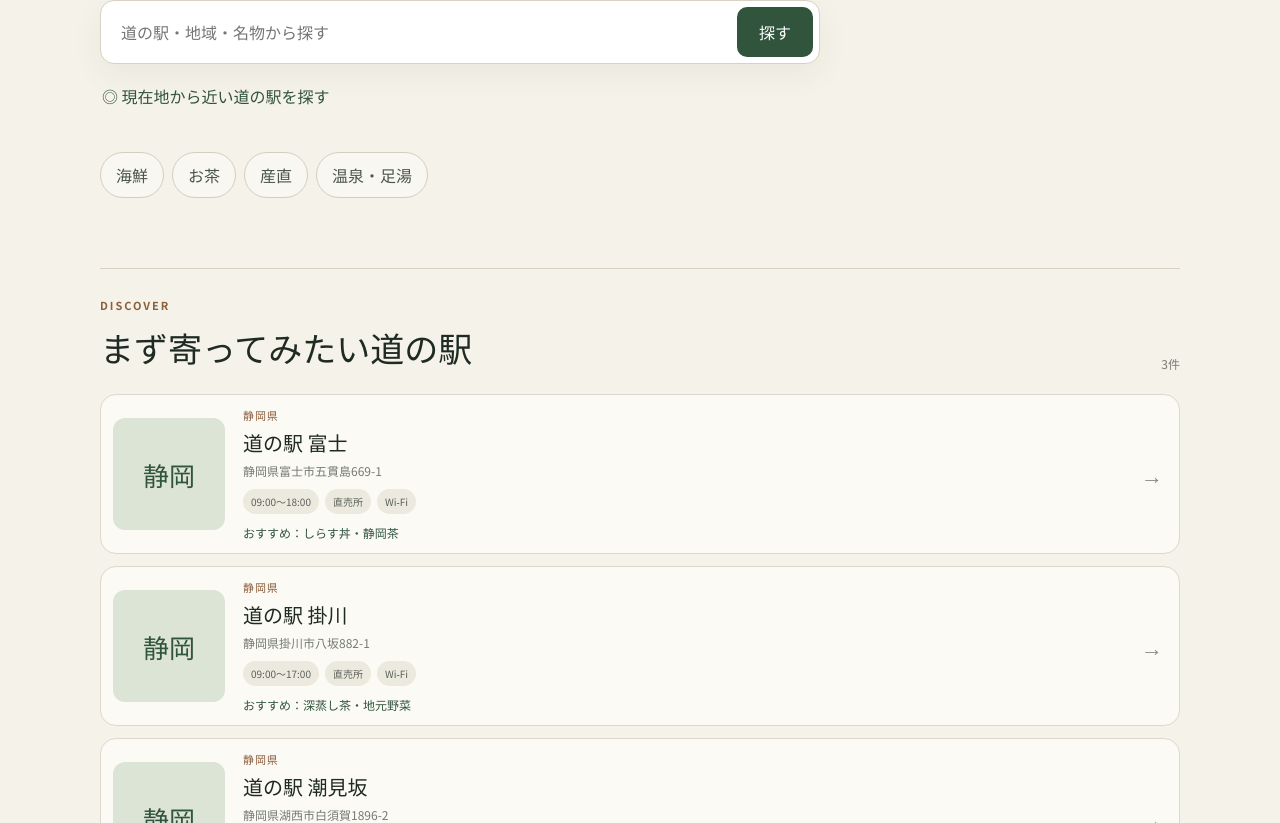
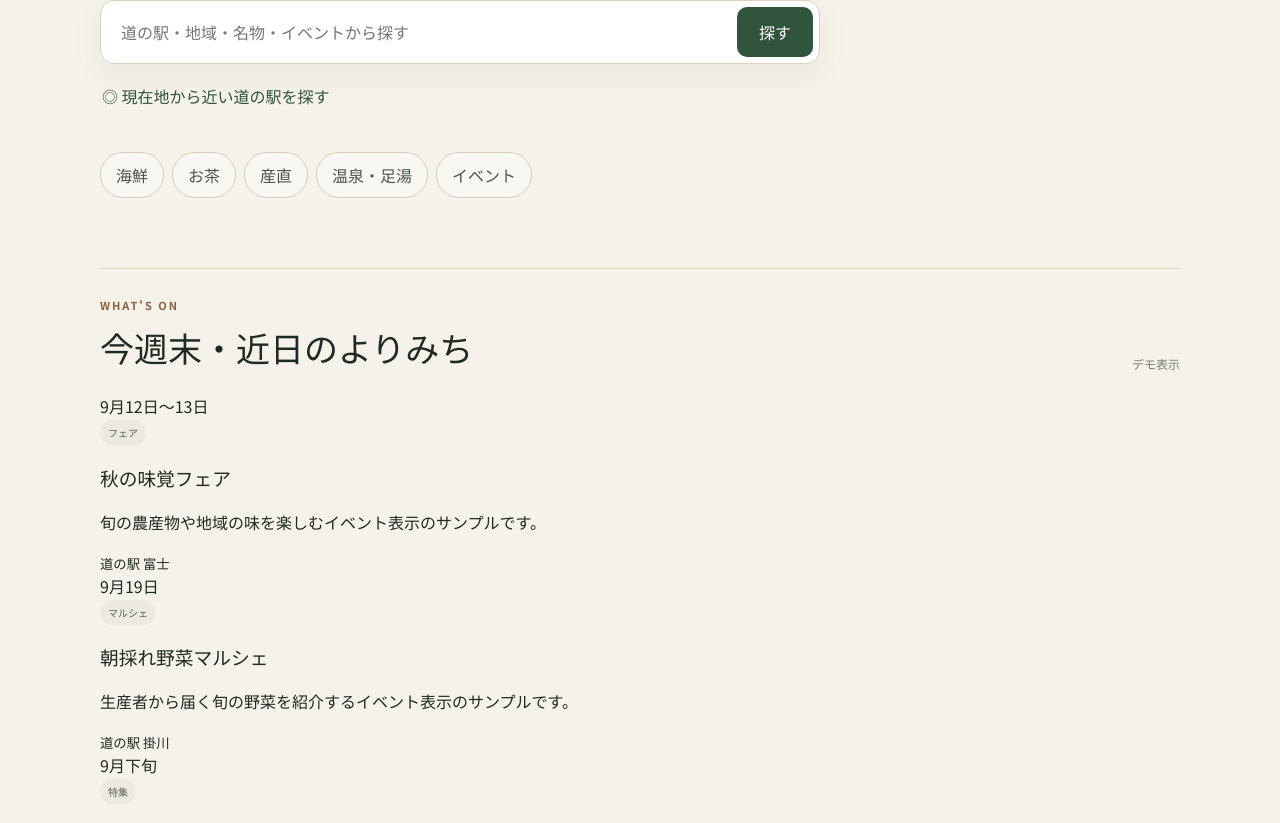
Before and after one commit to temmakawanaka/michinoeki, a Vue app in the folder web/: page / in a window 1280 px wide. Shown: the part 437-1260 px from the top of the page. Built offline with nearby package versions, Linux system fonts and the light colour scheme.

Commit message:
feat: add map and event sections to web MVP

```diff
--- a/web/src/App.vue
+++ b/web/src/App.vue
@@ -11,6 +11,7 @@ type StationSummary = {
   websiteUrl?: string | null;
   hasShop?: boolean;
   hasWifi?: boolean;
+  distanceKm?: number | null;
 };
 
 type Specialty = {
@@ -24,11 +25,23 @@ type Specialty = {
   officialUrl?: string | null;
 };
 
+type StationEvent = {
+  id: string;
+  title: string;
+  summary: string;
+  dateLabel: string;
+  category: string;
+  important?: boolean;
+  isDemo?: boolean;
+  officialUrl?: string | null;
+};
+
 type StationDetail = StationSummary & {
   latitude?: number | null;
   longitude?: number | null;
   parking?: { regularCars?: number | null; accessibleCars?: number | null; largeVehicles?: number | null } | null;
   specialties?: Specialty[];
+  events?: StationEvent[];
 };
 
 const query = ref("");
@@ -52,6 +65,9 @@ const demoStations: StationDetail[] = [
       { name: "しらす丼", category: "グルメ", description: "駿河湾のしらすを気軽に味わえる、ご当地らしい一品。", priceLabel: "価格は現地で確認", locationLabel: "食事処" },
       { name: "静岡茶", category: "特産品", description: "旅のお土産にも選びやすい静岡の定番。", seasonLabel: "通年", locationLabel: "売店" },
     ],
+    events: [
+      { id: "fuji-autumn", title: "秋の味覚フェア", summary: "旬の農産物や地域の味を楽しむイベント表示のサンプルです。", dateLabel: "9月12日〜13日", category: "フェア", isDemo: true },
+    ],
   },
   {
     slug: "kakegawa",
@@ -65,6 +81,9 @@ const demoStations: StationDetail[] = [
     specialties: [
       { name: "深蒸し茶", category: "特産品", description: "掛川らしいお茶を探したい人向け。", locationLabel: "直売所" },
       { name: "地元野菜", category: "農産物", description: "季節ごとの旬を見つける楽しさがあります。", seasonLabel: "季節により変動" },
+    ],
+    events: [
+      { id: "kakegawa-harvest", title: "朝採れ野菜マルシェ", summary: "生産者から届く旬の野菜を紹介するイベント表示のサンプルです。", dateLabel: "9月19日", category: "マルシェ", isDemo: true },
     ],
   },
   {
@@ -80,6 +99,9 @@ const demoStations: StationDetail[] = [
       { name: "しらす", category: "海鮮", description: "浜名湖・遠州エリアらしい海の味覚。", locationLabel: "売店・食事処" },
       { name: "足湯", category: "体験", description: "ドライブ休憩に立ち寄りやすい人気ポイント。" },
     ],
+    events: [
+      { id: "shiomizaka-sea", title: "海の恵み特集", summary: "地域の海産物をピックアップする企画表示のサンプルです。", dateLabel: "9月下旬", category: "特集", isDemo: true },
+    ],
   },
 ];
 
@@ -88,12 +110,37 @@ const filteredStations = computed(() => {
   const q = query.value.trim().toLowerCase();
   if (!q) return stations.value;
   return stations.value.filter((station) =>
-    [station.name, station.prefecture, station.address, ...(station.specialties ?? []).map((item) => item.name)]
+    [
+      station.name,
+      station.prefecture,
+      station.address,
+      ...(station.specialties ?? []).map((item) => item.name),
+      ...(station.events ?? []).map((event) => event.title),
+    ]
       .join(" ")
       .toLowerCase()
       .includes(q),
   );
 });
+
+const featuredEvents = computed(() =>
+  demoStations
+    .flatMap((station) => (station.events ?? []).map((event) => ({ station, event })))
+    .slice(0, 3),
+);
+
+function mapSearchUrl(station: StationDetail) {
+  return `https://www.google.com/maps/search/?api=1&query=${encodeURIComponent(`${station.name} ${station.address}`)}`;
+}
+
+function mapEmbedUrl(station: StationDetail) {
+  return `https://www.google.com/maps?q=${encodeURIComponent(`${station.name} ${station.address}`)}&output=embed`;
+}
+
+function searchByKeyword(keyword: string) {
+  query.value = keyword;
+  document.querySelector(".content-section")?.scrollIntoView({ behavior: "smooth" });
+}
 
 async function searchStations() {
   loading.value = true;
@@ -116,7 +163,13 @@ async function openStation(station: StationDetail) {
   try {
     const response = await fetch(`/api/stations/${encodeURIComponent(station.slug)}`);
     if (!response.ok) return;
-    selected.value = (await response.json()) as StationDetail;
+    const detail = (await response.json()) as StationDetail;
+    selected.value = {
+      ...station,
+      ...detail,
+      specialties: detail.specialties?.length ? detail.specialties : station.specialties,
+      events: detail.events?.length ? detail.events : station.events,
+    };
   } catch {
     // デモ表示を継続する。
   }
@@ -138,7 +191,7 @@ function findNearby() {
         if (data.items?.length) stations.value = data.items;
         locationMessage.value = data.items?.length ? "現在地に近い順で表示しています。" : "50km以内の道の駅が見つかりませんでした。";
       } catch {
-        locationMessage.value = "位置情報は取得できました。近隣検索APIをマージ後、このまま距離順表示に切り替わります。";
+        locationMessage.value = "位置情報は取得できました。公開版API接続後、このまま距離順表示に切り替わります。";
       } finally {
         loading.value = false;
       }
@@ -167,7 +220,7 @@ function findNearby() {
         <h1>次の休憩を、<br />旅の楽しみに。</h1>
         <p class="hero-copy">基本情報だけでなく、名物・特産品・イベントまで。道の駅を起点に、その土地らしさを探せるガイドです。</p>
         <form class="search-box" @submit.prevent="searchStations">
-          <input v-model="query" placeholder="道の駅・地域・名物から探す" aria-label="検索キーワード" />
+          <input v-model="query" placeholder="道の駅・地域・名物・イベントから探す" aria-label="検索キーワード" />
           <button type="submit">探す</button>
         </form>
         <button class="nearby-button" @click="findNearby">◎ 現在地から近い道の駅を探す</button>
@@ -175,10 +228,30 @@ function findNearby() {
       </section>
 
       <section class="quick-links" aria-label="目的から探す">
-        <button @click="query = '海鮮'">海鮮</button>
-        <button @click="query = 'お茶'">お茶</button>
-        <button @click="query = '野菜'">産直</button>
-        <button @click="query = '足湯'">温泉・足湯</button>
+        <button @click="searchByKeyword('海鮮')">海鮮</button>
+        <button @click="searchByKeyword('お茶')">お茶</button>
+        <button @click="searchByKeyword('野菜')">産直</button>
+        <button @click="searchByKeyword('足湯')">温泉・足湯</button>
+        <button @click="searchByKeyword('イベント')">イベント</button>
+      </section>
+
+      <section class="content-section event-feature-section">
+        <div class="section-heading">
+          <div><p class="eyebrow">WHAT'S ON</p><h2>今週末・近日のよりみち</h2></div>
+          <span class="demo-label">デモ表示</span>
+        </div>
+        <div class="event-feature-grid">
+          <article v-for="item in featuredEvents" :key="item.event.id" class="event-feature-card" @click="openStation(item.station)">
+            <div class="event-date">{{ item.event.dateLabel }}</div>
+            <div>
+              <span class="category">{{ item.event.category }}</span>
+              <h3>{{ item.event.title }}</h3>
+              <p>{{ item.event.summary }}</p>
+              <small>{{ item.station.name }}</small>
+            </div>
+          </article>
+        </div>
+        <p class="demo-note">※ 現在のイベントは画面確認用のサンプルです。次の段階で公式情報から取得するAPIへ接続します。</p>
       </section>
 
       <section class="content-section">
@@ -192,7 +265,10 @@ function findNearby() {
           <article v-for="station in filteredStations" :key="station.slug" class="station-card" @click="openStation(station)">
             <div class="station-visual"><span>{{ station.prefecture.replace(/[都道府県]$/, '') }}</span></div>
             <div class="station-card-body">
-              <p class="prefecture">{{ station.prefecture }}</p>
+              <div class="station-meta-line">
+                <p class="prefecture">{{ station.prefecture }}</p>
+                <span v-if="station.distanceKm != null" class="distance">現在地から約{{ station.distanceKm }}km</span>
+              </div>
               <h3>{{ station.name }}</h3>
               <p class="address">{{ station.address }}</p>
               <div class="tags">
@@ -216,6 +292,7 @@ function findNearby() {
         <p>{{ selected.address }}</p>
         <div class="detail-actions">
           <a v-if="selected.websiteUrl" :href="selected.websiteUrl" target="_blank" rel="noreferrer">公式サイト ↗</a>
+          <a :href="mapSearchUrl(selected)" target="_blank" rel="noreferrer" class="secondary-action">地図を開く ↗</a>
           <button>♡ 行きたい</button>
         </div>
       </section>
@@ -225,6 +302,23 @@ function findNearby() {
         <div><small>休館日</small><strong>{{ selected.closingDays ?? '公式情報を確認' }}</strong></div>
         <div><small>普通車</small><strong>{{ selected.parking?.regularCars ?? '—' }}<span v-if="selected.parking?.regularCars">台</span></strong></div>
         <div><small>設備</small><strong>{{ [selected.hasShop && '直売所', selected.hasWifi && 'Wi‑Fi'].filter(Boolean).join('・') || '—' }}</strong></div>
+      </section>
+
+      <section class="content-section detail-section map-section">
+        <div class="section-heading"><div><p class="eyebrow">MAP</p><h2>場所を確認する</h2></div></div>
+        <div class="map-frame-wrap">
+          <iframe
+            class="map-frame"
+            :src="mapEmbedUrl(selected)"
+            loading="lazy"
+            referrerpolicy="no-referrer-when-downgrade"
+            :title="`${selected.name}の地図`"
+          />
+          <div class="map-caption">
+            <div><strong>{{ selected.name }}</strong><span>{{ selected.address }}</span></div>
+            <a :href="mapSearchUrl(selected)" target="_blank" rel="noreferrer">Google マップで開く →</a>
+          </div>
+        </div>
       </section>
 
       <section class="content-section detail-section">
@@ -244,9 +338,28 @@ function findNearby() {
         <div v-else class="empty-state">特産品情報はこれから追加予定です。公式サイトの情報と合わせて充実させていきます。</div>
       </section>
 
+      <section class="content-section detail-section">
+        <div class="section-heading">
+          <div><p class="eyebrow">EVENTS & NEWS</p><h2>イベント・お知らせ</h2></div>
+          <span v-if="selected.events?.some((event) => event.isDemo)" class="demo-label">デモ表示</span>
+        </div>
+        <div v-if="selected.events?.length" class="event-list">
+          <article v-for="event in selected.events" :key="event.id" class="event-card" :class="{ important: event.important }">
+            <div class="event-card-head">
+              <span class="category">{{ event.category }}</span>
+              <time>{{ event.dateLabel }}</time>
+            </div>
+            <h3>{{ event.title }}</h3>
+            <p>{{ event.summary }}</p>
+            <a v-if="event.officialUrl" :href="event.officialUrl" target="_blank" rel="noreferrer">公式情報を見る →</a>
+          </article>
+        </div>
+        <div v-else class="empty-state">現在表示できるイベント・お知らせはありません。</div>
+      </section>
+
       <section class="content-section detail-section notice-section">
-        <p class="eyebrow">NEXT</p><h2>この先追加していく情報</h2>
-        <p>イベント・臨時休業・混雑情報・口コミ・訪問記録を、この詳細ページに順次まとめていきます。</p>
+        <p class="eyebrow">NEXT</p><h2>旅先で役立つ情報をもっと</h2>
+        <p>次は、公式イベントの自動取得、口コミ、混雑感、訪問記録をこの詳細ページに追加していきます。</p>
       </section>
     </main>
 
```
